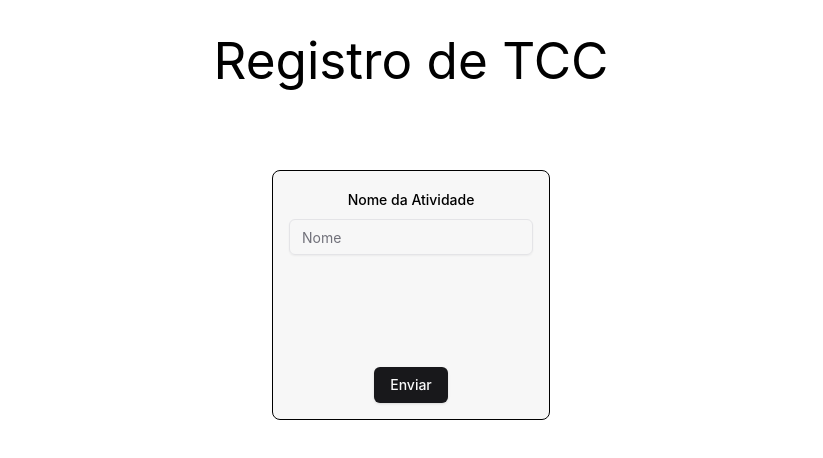
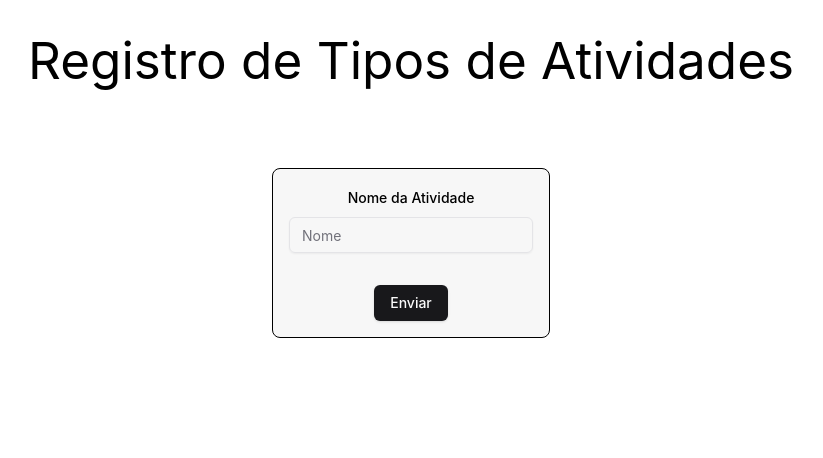
Before and after one commit to Kelwinpin/MyVoice, a React (Vite) app in the folder Web/: page / in a window 1280 px wide. Shown: the top 458 px of the page, without its empty margins (229-1052 px from the left). Built offline with nearby package versions, Linux system fonts and the light colour scheme.

Commit message:
remove props

```diff
--- a/Web/src/App.tsx
+++ b/Web/src/App.tsx
@@ -10,7 +10,7 @@ const queryClient = new QueryClient()
 function App() {
   return (
     <QueryClientProvider client={queryClient}>
-      <Register controller='TCC'/>
+      <Register />
     </QueryClientProvider>
   )
 }
--- a/Web/src/modules/register/index.tsx
+++ b/Web/src/modules/register/index.tsx
@@ -10,12 +10,8 @@ import { useMutation } from "@tanstack/react-query";
 import { Toaster } from "@/components/ui/toaster";
 import { useToast } from "@/hooks/use-toast";
 
-interface RegisterProps {
-    controller: string;
-}
 
-
-export default function Register({controller = "TCC"}: RegisterProps) {
+export default function Register() {
     const form = useForm<z.infer<typeof activityTypeSchema>>({
         defaultValues: {},
         resolver: zodResolver(activityTypeSchema),
@@ -61,7 +57,7 @@ export default function Register({controller = "TCC"}: RegisterProps) {
 
     return (
         <Div>
-            <h1>Registro de {controller.toUpperCase()}</h1>
+            <h1>Registro de Tipos de Atividades</h1>
             <Form {...form}>
                 <StyledForm onSubmit={form.handleSubmit(onSubmit)} className="space-y-8">
                     <FormField
--- a/Web/src/modules/register/styles.ts
+++ b/Web/src/modules/register/styles.ts
@@ -13,8 +13,6 @@ export const StyledForm = styled.form`
     flex-direction: column;
     align-items: center;
     justify-content: center;
-    gap: 5rem;
-    margin: 2px auto;
     padding: 1rem;
     border-radius: 0.5rem;
     background-color: #f7f7f7;
```
